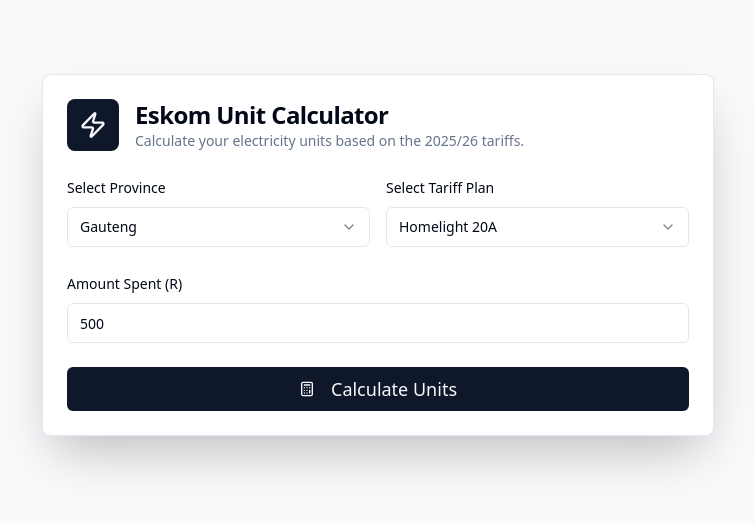
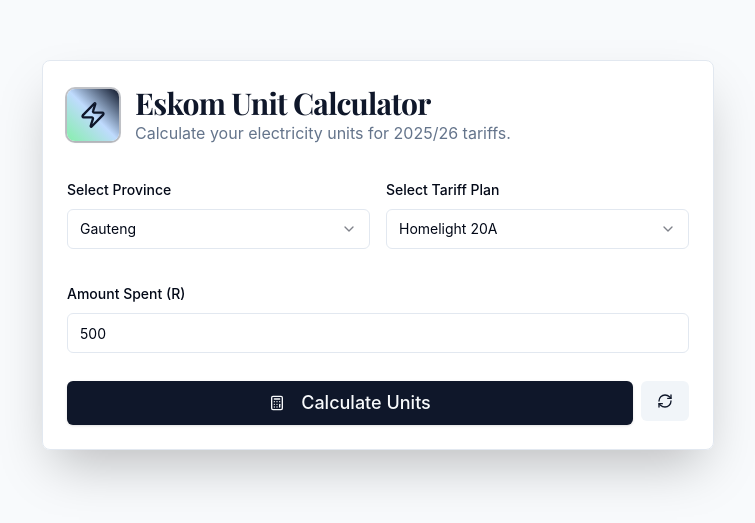
Before and after one commit to Gee7pips/eskom-unit-oracle, a React (Vite) app: page / in a window 1280 px wide. Shown: the part 145-668 px from the top of the page, without its empty margins (262-1017 px from the left). Built offline with nearby package versions, Linux system fonts and the light colour scheme.

Commit message:
Enhance UI and functionality
- Improved the overall appearance of the calculator.
- Added tooltips to provide more information.
- Enhanced the user experience.

```diff
--- a/index.html
+++ b/index.html
@@ -7,15 +7,15 @@
     <title>Eskom Unit Calculator 2025/26</title>
     <meta name="description" content="Advanced Eskom electricity unit calculator for 2025/2026 tariffs. Calculate kWh from ZAR for Homelight, Homepower, and Homeflex plans." />
     <meta name="author" content="Lovable" />
-
     <meta property="og:title" content="Eskom Unit Calculator 2025/26" />
     <meta property="og:description" content="Advanced Eskom electricity unit calculator for 2025/2026 tariffs." />
     <meta property="og:type" content="website" />
     <meta property="og:image" content="https://lovable.dev/opengraph-image-p98pqg.png" />
-
     <meta name="twitter:card" content="summary_large_image" />
     <meta name="twitter:site" content="@lovable_dev" />
     <meta name="twitter:image" content="https://lovable.dev/opengraph-image-p98pqg.png" />
+    <!-- Playfair Display Font for elegant headings/results -->
+    <link rel="stylesheet" href="https://fonts.googleapis.com/css2?family=Playfair+Display:wght@700&display=swap">
   </head>
 
   <body>
--- a/src/components/EskomCalculator.tsx
+++ b/src/components/EskomCalculator.tsx
@@ -2,13 +2,14 @@
 import { useEskomCalculator } from '@/hooks/useEskomCalculator';
 import { Card, CardContent, CardDescription, CardFooter, CardHeader, CardTitle } from "@/components/ui/card";
 import { Button } from "@/components/ui/button";
-import { Calculator, Zap } from 'lucide-react';
+import { Calculator, Zap, RefreshCw } from 'lucide-react';
 import { TariffSelection } from './calculator/TariffSelection';
 import { AmountInput } from './calculator/AmountInput';
 import { NmdInput } from './calculator/NmdInput';
 import { TouControls } from './calculator/TouControls';
 import { CalculationResultDisplay } from './calculator/CalculationResultDisplay';
 import { ErrorAlert } from './calculator/ErrorAlert';
+import { useState } from "react";
 
 export function EskomCalculator() {
   const {
@@ -33,21 +34,37 @@ export function EskomCalculator() {
     showTouControls
   } = useEskomCalculator();
 
+  // Animation: show flash on new result
+  const [flash, setFlash] = useState(false);
+  function handleFormSubmit(e: React.FormEvent) {
+    handleCalculate(e);
+    setFlash(true);
+    setTimeout(() => setFlash(false), 1000);
+  }
+  function handleReset() {
+    setProvince(Object.keys(availableTariffs?.length ? availableTariffs[0] : {})[0] ?? "Gauteng");
+    setTariffKey('');
+    setAmount('500');
+    setNotifiedDemand('25');
+    setSeason('low_demand_season');
+    setTouPercentages({ peak: 20, standard: 50, offPeak: 30 });
+  }
+
   return (
-    <Card className="w-full max-w-2xl mx-auto shadow-2xl">
+    <Card className="w-full max-w-2xl mx-auto shadow-2xl transition-shadow duration-500 hover:shadow-[0_10px_36px_rgba(16,83,194,0.1)] bg-card/90 backdrop-blur">
       <CardHeader>
         <div className="flex items-center gap-4">
-          <div className="bg-primary text-primary-foreground p-3 rounded-lg">
-            <Zap size={28} />
+          <div className="bg-gradient-to-tr from-green-300 via-blue-200 to-primary p-3 rounded-lg shadow ring-2 ring-primary/25">
+            <Zap size={28} className="text-primary" />
           </div>
           <div>
-            <CardTitle className="text-2xl">Eskom Unit Calculator</CardTitle>
-            <CardDescription>Calculate your electricity units based on the 2025/26 tariffs.</CardDescription>
+            <CardTitle className="text-3xl font-playfair font-bold tracking-tight text-primary animate-fade-in duration-700">Eskom Unit Calculator</CardTitle>
+            <CardDescription className="text-md text-muted-foreground">Calculate your electricity units for 2025/26 tariffs.</CardDescription>
           </div>
         </div>
       </CardHeader>
-      <form onSubmit={handleCalculate}>
-        <CardContent className="space-y-6">
+      <form onSubmit={handleFormSubmit} className="space-y-1">
+        <CardContent className="space-y-8 pt-2">
           <TariffSelection
             province={province}
             onProvinceChange={setProvince}
@@ -70,17 +87,22 @@ export function EskomCalculator() {
               selectedTariff={selectedTariff}
             />
           )}
-
         </CardContent>
-        <CardFooter className="flex flex-col gap-4">
-          <Button type="submit" className="w-full text-lg" size="lg" disabled={!selectedTariff}>
-            <Calculator className="mr-2 h-5 w-5" /> Calculate Units
-          </Button>
-
-          {error && <ErrorAlert error={error} />}
-
-          {result && <CalculationResultDisplay result={result} amount={amount} />}
-
+        <CardFooter className="flex flex-col gap-3">
+          <div className="flex flex-row gap-2 w-full">
+            <Button type="submit" className="w-full text-lg shadow transition-transform duration-100 hover:scale-105" size="lg" disabled={!selectedTariff}>
+              <Calculator className="mr-2 h-5 w-5" /> Calculate Units
+            </Button>
+            <Button type="button" variant="secondary" className="px-4" onClick={handleReset} title="Reset">
+              <RefreshCw size={18} />
+            </Button>
+          </div>
+          {error && <div className="animate-fade-in"><ErrorAlert error={error} /></div>}
+          {result && (
+            <div className={flash ? "animate-flash-result" : ""}>
+              <CalculationResultDisplay result={result} amount={amount} />
+            </div>
+          )}
         </CardFooter>
       </form>
     </Card>
--- a/src/components/calculator/CalculationResultDisplay.tsx
+++ b/src/components/calculator/CalculationResultDisplay.tsx
@@ -10,24 +10,25 @@ interface CalculationResultDisplayProps {
 
 export function CalculationResultDisplay({ result, amount }: CalculationResultDisplayProps) {
     return (
-        <Alert className="w-full text-left">
-            <Zap className="h-4 w-4" />
-            <AlertTitle className="text-xl">Calculation Result</AlertTitle>
+        <Alert className="w-full text-left animate-fade-in duration-700">
+            <div className="flex items-center justify-between">
+                <div className="flex items-center gap-2 pb-1">
+                    <Zap className="h-5 w-5 text-primary" />
+                    <AlertTitle className="text-xl font-bold font-playfair tracking-tight text-primary">Result</AlertTitle>
+                </div>
+                <span className="inline-block bg-primary/10 text-primary rounded px-2 py-0.5 font-bold font-playfair text-2xl tracking-tight shadow-sm animate-flash-result">
+                    {result.units.toFixed(2)} <span className="text-base font-sans">kWh</span>
+                </span>
+            </div>
             <AlertDescription>
-                For <span className="font-bold">R{parseFloat(amount).toFixed(2)}</span>, you will get approximately:
-                <div className="text-4xl font-bold text-primary my-4 text-center">
-                    {result.units.toFixed(2)} kWh
-                </div>
-                <div className="space-y-2 mt-4 pt-4 border-t">
-                    <h4 className="font-semibold">Cost Breakdown:</h4>
-                    <ul className="list-disc list-inside text-sm text-muted-foreground space-y-1">
+                <span className="block text-muted-foreground pb-1">For <span className="font-bold text-foreground">R{parseFloat(amount).toFixed(2)}</span>, you will get approximately:</span>
+                <ul className="list-disc list-inside mt-2 text-sm text-muted-foreground space-y-1">
                     {result.breakdown.map((item, i) => (
                         <li key={i}>
                             <span className="font-medium text-foreground">{item.label}:</span> {item.value}
                         </li>
                     ))}
                 </ul>
-                </div>
             </AlertDescription>
         </Alert>
     );
--- a/tailwind.config.ts
+++ b/tailwind.config.ts
@@ -1,3 +1,4 @@
+
 import type { Config } from "tailwindcss";
 
 export default {
@@ -18,6 +19,9 @@ export default {
 			}
 		},
 		extend: {
+			fontFamily: {
+				playfair: ['Playfair Display', 'serif'],
+			},
 			colors: {
 				border: 'hsl(var(--border))',
 				input: 'hsl(var(--input))',
@@ -84,12 +88,21 @@ export default {
 					to: {
 						height: '0'
 					}
-				}
+				},
+				"flash-result": {
+					"0%": { backgroundColor: "#c7f9cc" },
+					"100%": { backgroundColor: "transparent" },
+				},
 			},
 			animation: {
 				'accordion-down': 'accordion-down 0.2s ease-out',
-				'accordion-up': 'accordion-up 0.2s ease-out'
+				'accordion-up': 'accordion-up 0.2s ease-out',
+				"flash-result": "flash-result 1s ease",
 			}
+		},
+		fontFamily: {
+			sans: ['Inter', 'sans-serif'],
+			playfair: ['Playfair Display', 'serif'],
 		}
 	},
 	plugins: [require("tailwindcss-animate")],
```
Lines whose indentation alone changed are shown as unchanged.
